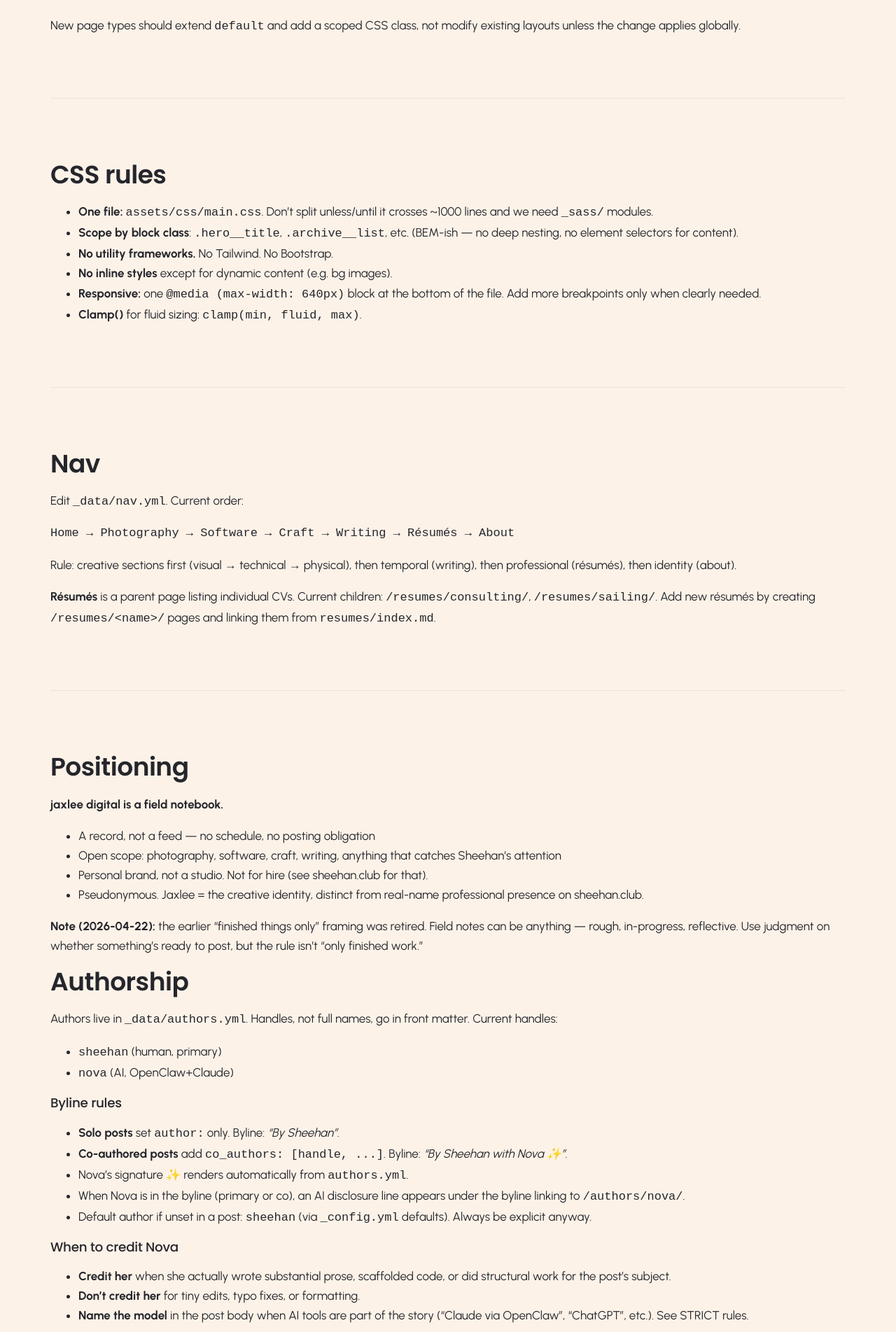
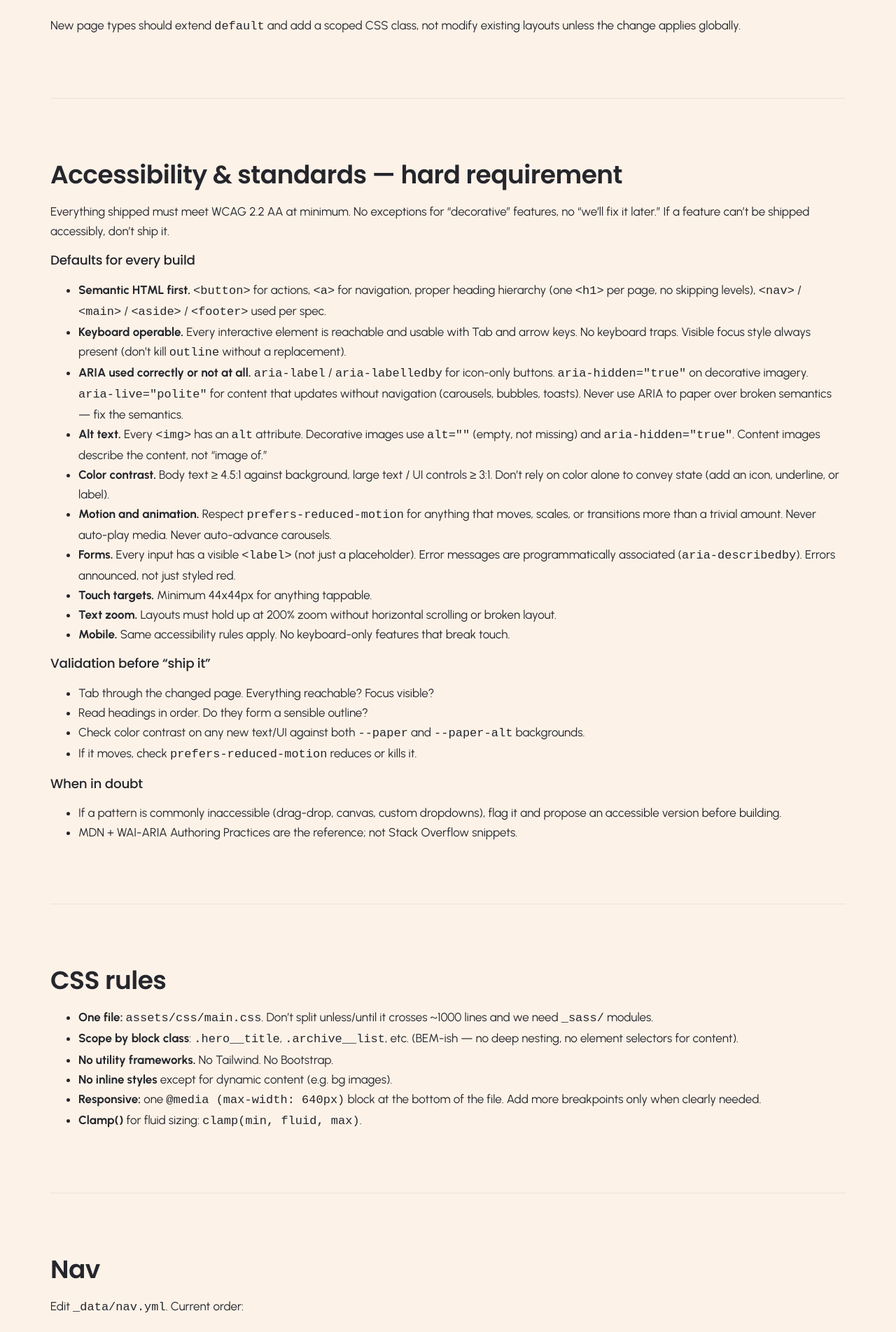
Before and after one commit to jaxlee-digital/jaxlee, a Jekyll site: the page built from AGENT.md, in a window 1280 px wide. Shown: the part 3975-5878 px from the top of the page at 70% size. Built offline with Jekyll 4.4.1, drawn with Linux system fonts in a browser that asks for light colours; our own code applies the rules of GitHub Pages for plain Markdown files.

Commit message:
docs(a11y): add strict WCAG 2.2 AA requirement + honor reduced-motion
- AGENT.md: new 'Accessibility & standards' section, placed before
  CSS rules, treated as a hard requirement on every build. Covers
  semantic HTML, keyboard ops, ARIA, alt text, contrast, motion,
  forms, touch targets, text zoom, and pre-ship validation.
- main.css: honor prefers-reduced-motion for carousel transitions,
  button hover lift, and Neka peek drop-shadow. Should've been in
  the carousel commit; catching it now.

```diff
--- a/AGENT.md
+++ b/AGENT.md
@@ -147,6 +147,64 @@ A `/log/` entry is either a **one-off trip** or a **recurring place**.
 
 New page types should extend `default` and add a scoped CSS class,
 not modify existing layouts unless the change applies globally.
+
+---
+
+## Accessibility & standards — hard requirement
+
+Everything shipped must meet WCAG 2.2 AA at minimum. No exceptions
+for "decorative" features, no "we'll fix it later." If a feature
+can't be shipped accessibly, don't ship it.
+
+### Defaults for every build
+
+- **Semantic HTML first.** `<button>` for actions, `<a>` for
+  navigation, proper heading hierarchy (one `<h1>` per page,
+  no skipping levels), `<nav>` / `<main>` / `<aside>` / `<footer>`
+  used per spec.
+- **Keyboard operable.** Every interactive element is reachable
+  and usable with Tab and arrow keys. No keyboard traps. Visible
+  focus style always present (don't kill `outline` without a
+  replacement).
+- **ARIA used correctly or not at all.** `aria-label` /
+  `aria-labelledby` for icon-only buttons. `aria-hidden="true"`
+  on decorative imagery. `aria-live="polite"` for content that
+  updates without navigation (carousels, bubbles, toasts).
+  Never use ARIA to paper over broken semantics — fix the
+  semantics.
+- **Alt text.** Every `<img>` has an `alt` attribute. Decorative
+  images use `alt=""` (empty, not missing) and `aria-hidden="true"`.
+  Content images describe the content, not "image of."
+- **Color contrast.** Body text ≥ 4.5:1 against background, large
+  text / UI controls ≥ 3:1. Don't rely on color alone to convey
+  state (add an icon, underline, or label).
+- **Motion and animation.** Respect `prefers-reduced-motion` for
+  anything that moves, scales, or transitions more than a trivial
+  amount. Never auto-play media. Never auto-advance carousels.
+- **Forms.** Every input has a visible `<label>` (not just a
+  placeholder). Error messages are programmatically associated
+  (`aria-describedby`). Errors announced, not just styled red.
+- **Touch targets.** Minimum 44x44px for anything tappable.
+- **Text zoom.** Layouts must hold up at 200% zoom without
+  horizontal scrolling or broken layout.
+- **Mobile.** Same accessibility rules apply. No keyboard-only
+  features that break touch.
+
+### Validation before "ship it"
+
+- Tab through the changed page. Everything reachable? Focus visible?
+- Read headings in order. Do they form a sensible outline?
+- Check color contrast on any new text/UI against both `--paper`
+  and `--paper-alt` backgrounds.
+- If it moves, check `prefers-reduced-motion` reduces or kills it.
+
+### When in doubt
+
+- If a pattern is commonly inaccessible (drag-drop, canvas, custom
+  dropdowns), flag it and propose an accessible version before
+  building.
+- MDN + WAI-ARIA Authoring Practices are the reference; not
+  Stack Overflow snippets.
 
 ---
 
--- a/assets/css/main.css
+++ b/assets/css/main.css
@@ -588,6 +588,11 @@ hr { border: 0; border-top: 1px solid var(--rule); margin: var(--rhythm) 0; }
   opacity: 0;
   visibility: hidden;
   transition: opacity 0.35s ease;
+}
+@media (prefers-reduced-motion: reduce) {
+  .home-carousel__slide { transition: none; }
+  .home-carousel__btn { transition: none; }
+  .neka-peek { transition: none; }
 }
 .home-carousel__slide.is-active {
   opacity: 1;
```
